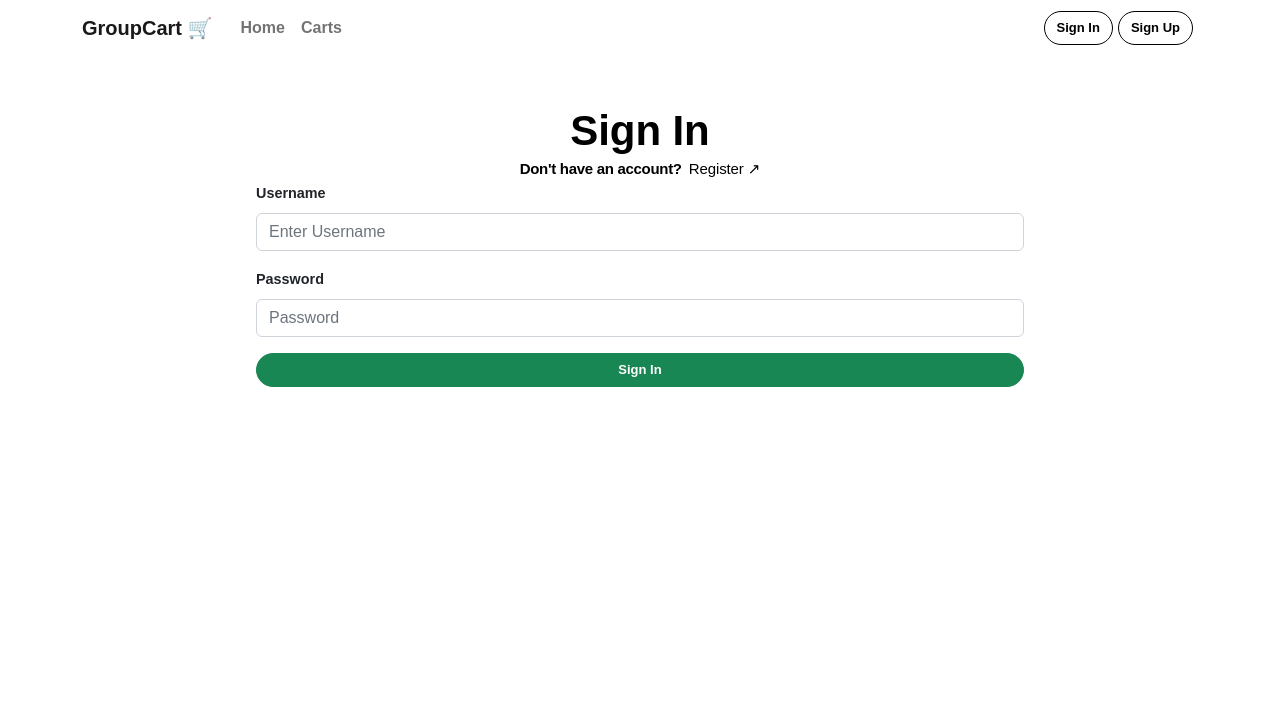
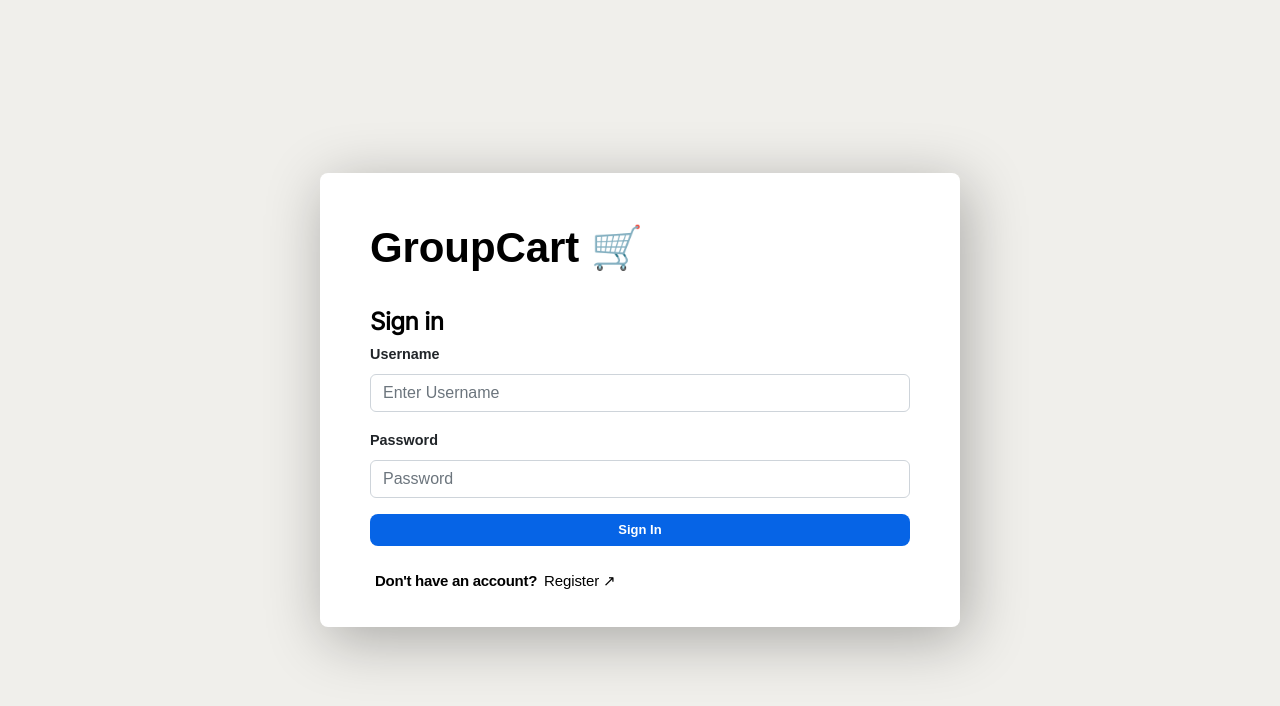
Before and after one commit to ethanoutangoun/groupcart, a React (Create React App) app in the folder frontend/: page /sign-in in a window 1280 px wide. Shown: the top 706 px of the page. Built offline with nearby package versions, Linux system fonts and the light colour scheme; a web font is replaced by a local one.

Commit message:
Change Sign in and Sign up pages

```diff
--- a/frontend/src/components/SignIn.js
+++ b/frontend/src/components/SignIn.js
@@ -28,17 +28,11 @@ function SignIn() {
   };
 
   return (
-    <div className="page">
+    <div className="sign-page">
       <div className="form-parent">
-        <NavbarWrapper className="form-navbar" />
         <div className="form-child">
-          <h1 id="login-header">Sign In</h1>
-          <div id="login-register-prompt">
-            <p id="login-question">Don't have an account?</p>
-            <NavLink className="login-redirect" to="/sign-up">
-              Register ↗
-            </NavLink>
-          </div>
+          <h1 id="login-header">GroupCart 🛒</h1>
+          <h1 id="login-subheader">Sign in</h1>
           {/* This is all from react-bootstrap */}
           <Form>
             <Form.Group className="mb-3" controlId="formBasicUsername">
@@ -65,11 +59,18 @@ function SignIn() {
                 variant="success"
                 type="submit"
                 onClick={(e)=>{handleSubmit(e)}}
+                className="sign-btn"
               >
                 Sign In
               </Button>
             </div>
           </Form>
+          <div id="login-register-prompt">
+            <p id="login-question">Don't have an account?</p>
+            <NavLink className="login-redirect" to="/sign-up">
+              Register ↗
+            </NavLink>
+          </div>
         </div>
       </div>
     </div>
--- a/frontend/src/components/SignUp.js
+++ b/frontend/src/components/SignUp.js
@@ -32,17 +32,11 @@ function SignUp() {
   };
 
   return (
-    <>
+    <div className="sign-page">
       <div className="form-parent">
-        <NavbarWrapper className="form-navbar" />
         <div className="form-child">
-          <h1 id="register-header">Sign Up</h1>
-          <div id="register-login-prompt">
-            <p id="register-question">Already have an account?</p>
-            <NavLink className="register-redirect" to="/sign-in">
-              Login ↗
-            </NavLink>
-          </div>
+          <h1 id="login-header">GroupCart 🛒</h1>
+          <h1 id="login-subheader">Sign up</h1>
           {/* This is all from react-bootstrap */}
           <Form>
             <Row className="mb-3">
@@ -91,14 +85,21 @@ function SignUp() {
                 type="submit"
                 disabled={isLoading}
                 onClick={(e) => handleSubmit(e)}
+                className="sign-btn"
               >
                 Sign Up
               </Button>
             </div>
           </Form>
+          <div id="login-register-prompt">
+            <p id="login-question">Already have an account?</p>
+            <NavLink className="register-redirect" to="/sign-in">
+              Login ↗
+            </NavLink>
+          </div>
         </div>
       </div>
-    </>
+    </div>
   );
 }
 
--- a/frontend/src/styles/sign-in.css
+++ b/frontend/src/styles/sign-in.css
@@ -1,14 +1,28 @@
-.page {
+.sign-page {
   height: 100vh;
+  display: flex;
+  flex-direction: column;
+  justify-content: center;
+
+  align-items: center;
+  background: #f0efeb;
+  background-size: cover;
 }
 
 #login-header {
-  text-align: center;
+  text-align: left;
   font-family: "Satoshi", sans-serif;
   font-weight: 900;
   font-size: 42px;
   letter-spacing: -0.1px;
-  margin-bottom: 2px;
+  margin-bottom: 35px;
+}
+
+#login-subheader {
+  font-weight: 600;
+  font-size: 24px;
+  letter-spacing: -0.5px;
+  margin-bottom: 5px;
 }
 
 #login-question {
@@ -21,8 +35,8 @@
 
 #login-register-prompt {
   display: flex;
-  align-items: center;
-  justify-content: center;
+  margin-top: 24px;
+  margin-left: 5px;
 }
 
 #login-register-prompt p {
@@ -48,14 +62,21 @@
 }
 
 .form-parent {
-  height: 100vh;
   display: flex;
   flex-direction: column;
+  width: 50%;
+
+  box-shadow: 6px 12px 60px rgba(0,0,0,0.3);
+  background-color: white;
+  padding: 50px;
+  padding-bottom: 35px;
+  border-radius: 8px;
 }
 
-.form-child {
-  padding: 50px 20%;
-  width: 100%;
+.sign-btn {
+  border-radius: 8px !important;
+  background-color: rgb(6, 100, 230) !important;
+  border: 0px !important;
 }
 
 .header-block {
```
Also changed, not shown: frontend/src/images/blur.jpg (added).
